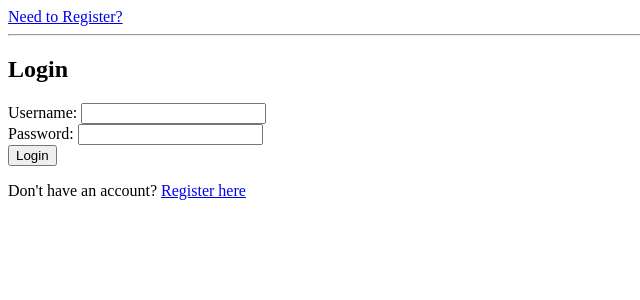
After one commit to wthidden/flaskstarweb, a Flask app: page /login in a window 1280 px wide. The commit adds this page. Shown: the top 300 px of the page, without its empty margins (0-640 px from the left). Run offline with Flask 3, Linux system fonts and the light colour scheme.

Commit message:
Implement basic player accounts and authentication.
This commit introduces a user authentication system using Flask-Login.
It includes the following features:

- User Model: A `User` class with password hashing (`werkzeug.security`) and `UserMixin` for Flask-Login. Users are stored in an in-memory dictionary for now.
- Flask-Login Setup: Initialization and configuration of `LoginManager`, including a `user_loader` function.
- Registration: A `/register` route and template allow new users to create accounts. Validation for existing usernames and password confirmation is included.
- Login: A `/login` route and template allow registered users to log in. Handles incorrect credentials and redirects.
- Logout: A `/logout` route for users to terminate their sessions.
- Template Integration: Templates updated to display user authentication status (e.g., "Logged in as [username]") and provide conditional links for Login, Register, and Logout.
- Route Protection: The `/game` and `/submit_turn` routes are now protected with `@login_required`, redirecting unauthenticated users to the login page.
- Game Logic Awareness: The turn processing system (`Game.process_turn`) is now aware of the `current_user.id` of the logged-in user submitting the turn.

This provides the foundation for managing multiple users and associating game actions with specific user accounts. Unit tests for these authentication features are the immediate next step.

```diff
--- a/app.py
+++ b/app.py
@@ -2,9 +2,18 @@ import random
 import json # Added for parsing JSON
 
 from flask import Flask, render_template, request, redirect, url_for, flash
+from flask_login import LoginManager, UserMixin, login_user, current_user, logout_user, login_required # Added logout_user, login_required
+from werkzeug.security import generate_password_hash, check_password_hash # Already present, good
 
 app = Flask(__name__)
 app.secret_key = 'your_secret_key'  # Needed for flash messages
+
+# Flask-Login setup
+login_manager = LoginManager()
+login_manager.init_app(app)
+login_manager.login_view = 'login'  # Name of the login route's view function
+login_manager.login_message_category = 'info'
+
 
 game = None  # Global game instance
 
@@ -149,6 +158,30 @@ class Player:
 
 
 # Order Classes
+
+# User model for Flask-Login
+class User(UserMixin):
+    def __init__(self, username, password):
+        self.id = username # For Flask-Login, id should be a string
+        self.username = username
+        self.password_hash = generate_password_hash(password)
+
+    def set_password(self, password):
+        self.password_hash = generate_password_hash(password)
+
+    def check_password(self, password):
+        return check_password_hash(self.password_hash, password)
+
+    def __repr__(self):
+        return f'<User {self.username}>'
+
+users_db = {} # In-memory user store {username: UserObject}
+
+@login_manager.user_loader
+def load_user(user_id): # user_id is username here
+    return users_db.get(user_id)
+
+
 class Order:
     """Base class for player orders."""
     def __init__(self, order_type: str, priority: int):
@@ -717,8 +750,10 @@ class Game:
         # print(msg) # Server log
         return True, msg
 
-    def process_turn(self, raw_orders_list: list[dict]) -> list[str]:
-        """Processes a list of raw order dictionaries for a turn."""
+    def process_turn(self, user_id: str, raw_orders_list: list[dict]) -> list[str]:
+        """Processes a list of raw order dictionaries for a turn, for a given user."""
+        print(f"Processing turn for user: {user_id}") # Log the user processing the turn
+
         typed_orders: list[Order] = []
         for order_dict in raw_orders_list:
             order_obj = order_from_dict(order_dict) # Uses the global helper
@@ -874,6 +909,7 @@ def hello_world():  # put application's code here
 
 
 @app.route('/game')
+@login_required # Protect this route
 def display_game():
     game_instance = get_or_create_game()
     return render_template('game.html', game=game_instance)
@@ -885,7 +921,59 @@ def move_fleet():
     flash("The direct /move_fleet route is deprecated. Please use the 'Plan Your Turn' interface to move fleets.")
     return redirect(url_for('display_game'))
 
+@app.route('/register', methods=['GET', 'POST'])
+def register():
+    if request.method == 'POST':
+        username = request.form.get('username')
+        password = request.form.get('password')
+        confirm_password = request.form.get('confirm_password')
+
+        if not username or not password or not confirm_password:
+            flash('All fields are required!', 'danger')
+            return redirect(url_for('register'))
+
+        if password != confirm_password:
+            flash('Passwords do not match!', 'danger')
+            return redirect(url_for('register'))
+
+        if username in users_db: # users_db is global
+            flash('Username already exists. Please choose a different one.', 'warning')
+            return redirect(url_for('register'))
+
+        # Create new user
+        new_user = User(username=username, password=password) # User class should be defined above
+        users_db[username] = new_user # Store user (username is the key/id)
+
+        flash(f'User {username} registered successfully! Please login.', 'success')
+        return redirect(url_for('login')) # Assumes a 'login' route exists
+
+    return render_template('register.html')
+
+@app.route('/login', methods=['GET', 'POST'])
+def login():
+    if current_user.is_authenticated:
+        return redirect(url_for('display_game')) # Or a dashboard route
+
+    if request.method == 'POST':
+        username = request.form.get('username')
+        password = request.form.get('password')
+
+        user = users_db.get(username) # users_db is global
+
+        if user and user.check_password(password): # User class has check_password
+            login_user(user) # Create session
+            flash('Logged in successfully!', 'success')
+            # Redirect to the page user was trying to access, or a default
+            next_page = request.args.get('next')
+            return redirect(next_page or url_for('display_game'))
+        else:
+            flash('Invalid username or password.', 'danger')
+            return redirect(url_for('login'))
+
+    return render_template('login.html')
+
 @app.route('/submit_turn', methods=['POST'])
+@login_required # Protect this route
 def submit_turn():
     game_instance = get_or_create_game()
     orders_json_str = request.form.get('orders_json')
@@ -903,7 +991,7 @@ def submit_turn():
         flash("Error: Could not decode orders JSON.")
         return redirect(url_for('display_game'))
 
-    results_messages = game_instance.process_turn(raw_orders_list)
+    results_messages = game_instance.process_turn(current_user.id, raw_orders_list) # Pass current_user.id
 
     for msg in results_messages:
         flash(msg) # Flash individual detailed messages
@@ -915,6 +1003,13 @@ def submit_turn():
 
     return redirect(url_for('display_game'))
 
+@app.route('/logout')
+@login_required # Ensures only logged-in users can access logout
+def logout():
+    logout_user()
+    flash('You have been logged out.', 'info')
+    return redirect(url_for('login')) # Or url_for('hello_world') or another public page
+
 
 if __name__ == '__main__':
     app.wsgi_app = StarWeb(app.wsgi_app)
--- /dev/null
+++ b/templates/login.html
@@ -0,0 +1,38 @@
+<!DOCTYPE html>
+<html lang="en">
+<head>
+    <meta charset="UTF-8">
+    <title>Login</title>
+</head>
+<body>
+    <nav>
+        <a href="{{ url_for('register') }}">Need to Register?</a>
+        <!-- Link to a potential homepage if one exists, e.g., <a href="{{ url_for('hello_world') }}">Home</a> -->
+    </nav>
+    <hr>
+    <h2>Login</h2>
+    {% with messages = get_flashed_messages(with_categories=true) %}
+      {% if messages %}
+        <ul class=flashes>
+        {% for category, message in messages %}
+          <li class="{{ category }}">{{ message }}</li>
+        {% endfor %}
+        </ul>
+      {% endif %}
+    {% endwith %}
+    <form method="POST" action="{{ url_for('login') }}">
+        <div>
+            <label for="username">Username:</label>
+            <input type="text" id="username" name="username" required>
+        </div>
+        <div>
+            <label for="password">Password:</label>
+            <input type="password" id="password" name="password" required>
+        </div>
+        <div>
+            <button type="submit">Login</button>
+        </div>
+    </form>
+    <p>Don't have an account? <a href="{{ url_for('register') }}">Register here</a></p>
+</body>
+</html>
```
Also changed, not shown: templates/game.html (+18 -4 lines), templates/register.html (added, +42 -0 lines), 1 other file.
